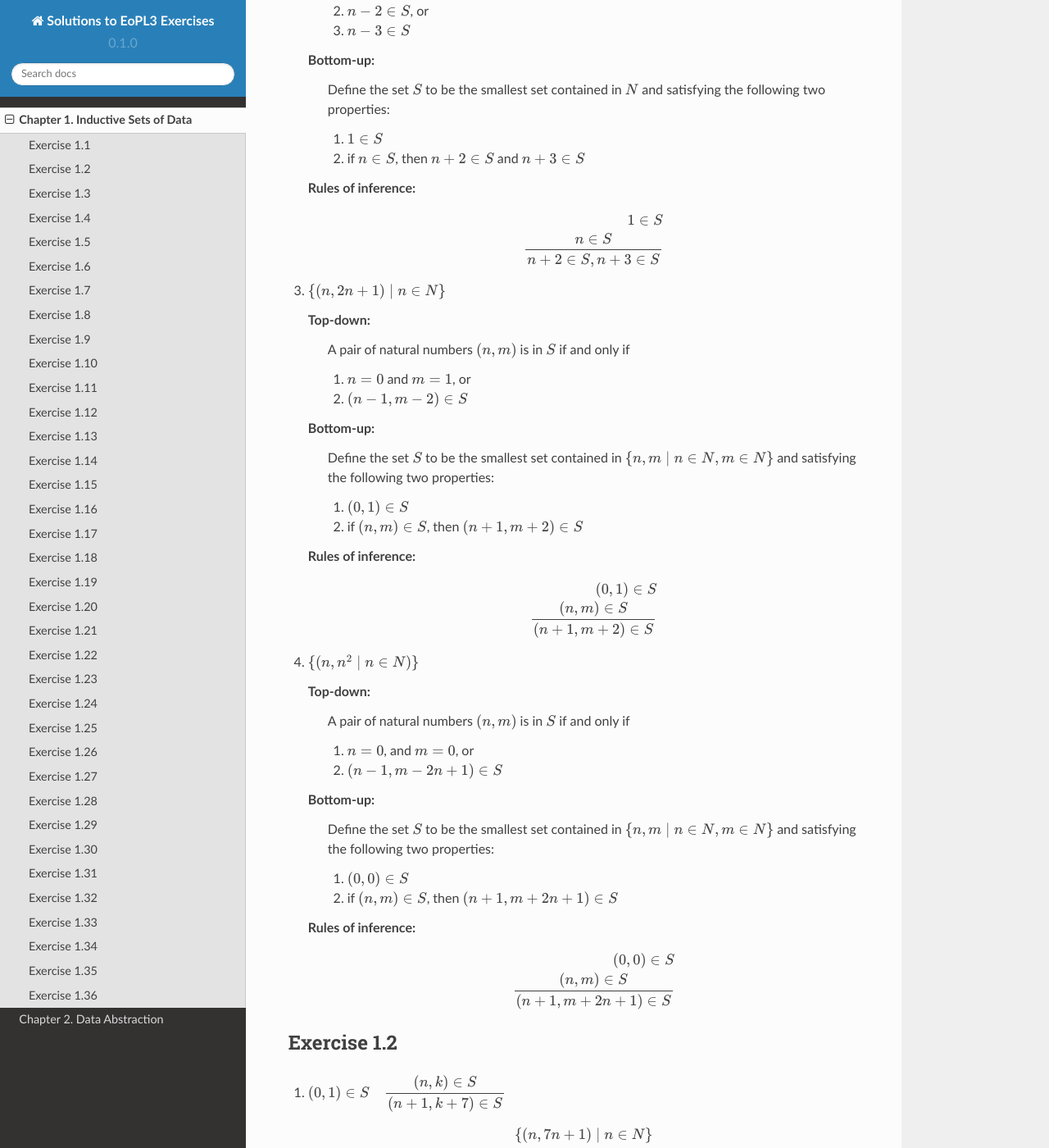
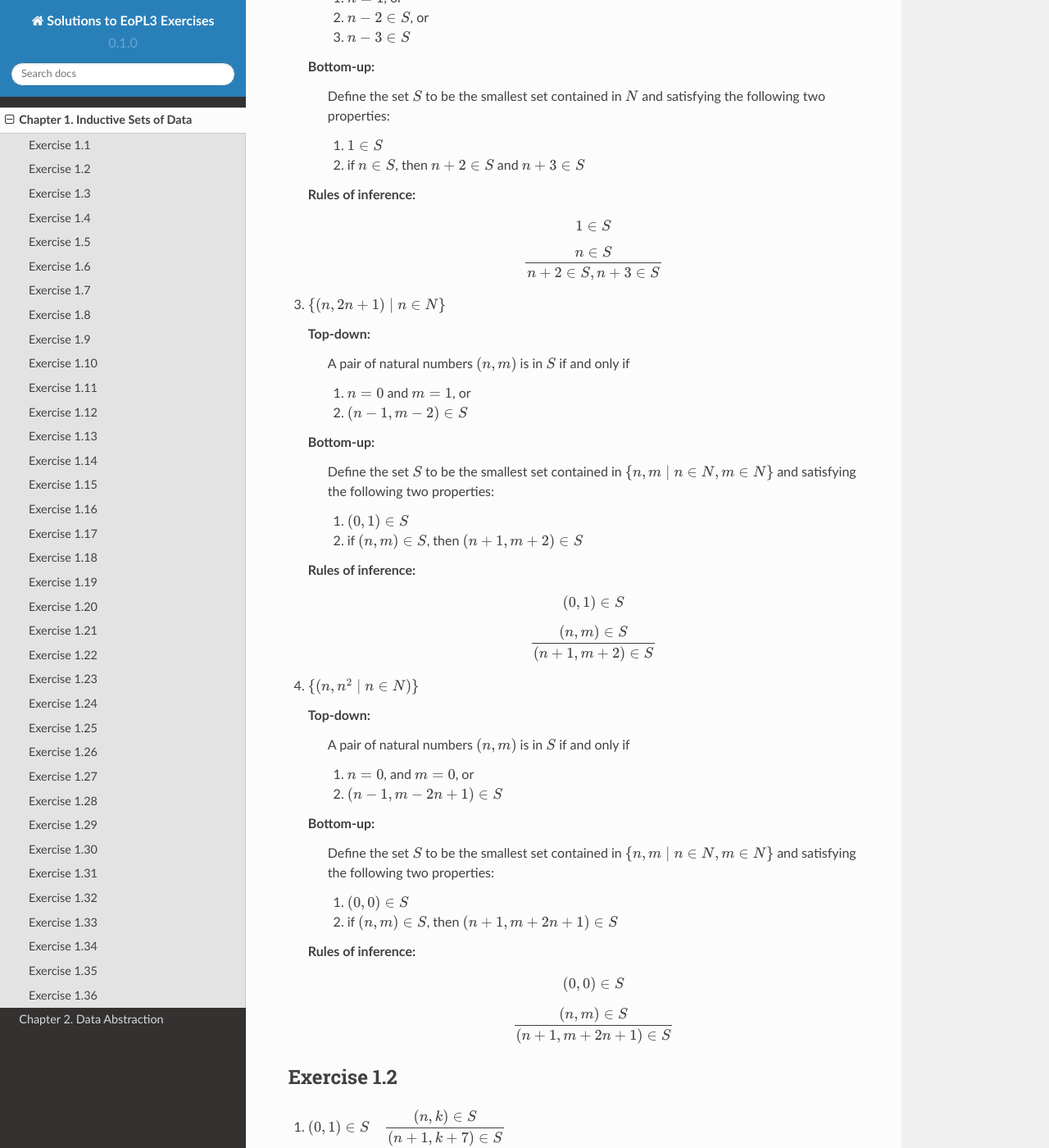
Before and after one commit to liancheng/eopl3, a Sphinx documentation site: the page built from source/chapter-01.rst, in a window 1280 px wide and 1400 px high, scrolled down 794 px. Shown: the whole window at 82% size. Built offline with Sphinx 7.4.7 and the Read the Docs theme 2.0.0, drawn with Linux system fonts in a browser that asks for light colours; some of the changed text lies outside the part shown.

Commit message:
Fixes formula alignment

```diff
--- a/source/chapter-01.rst
+++ b/source/chapter-01.rst
@@ -23,6 +23,8 @@ Exercise 1.1
         .. math::
 
             2 \in S
+
+        .. math::
 
             \frac {
                 n \in S
@@ -50,6 +52,8 @@ Exercise 1.1
 
             1 \in S
 
+        .. math::
+
             \frac {
                 n \in S
             } {
@@ -76,6 +80,8 @@ Exercise 1.1
 
             (0, 1) \in S
 
+        .. math::
+
             \frac {
                 (n, m) \in S
             } {
@@ -100,6 +106,8 @@ Exercise 1.1
         .. math::
 
             (0, 0) \in S
+
+        .. math::
 
             \frac {
                 (n, m) \in S
@@ -199,7 +207,11 @@ Exercise 1.3
 
     0 \in T
 
+.. math::
+
     1 \in T
+
+.. math::
 
     \frac {
         n \in T
--- a/source/chapter-02.rst
+++ b/source/chapter-02.rst
@@ -74,6 +74,8 @@ Proof
     .. math::
 
         x \in S
+
+    .. math::
 
         \frac {
             y \in S
```
